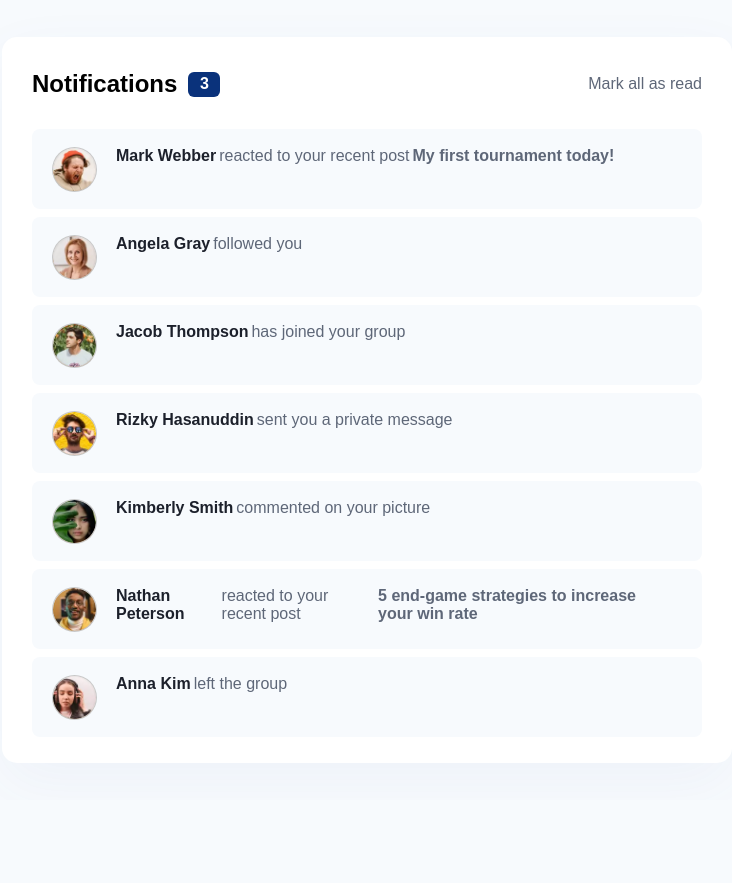
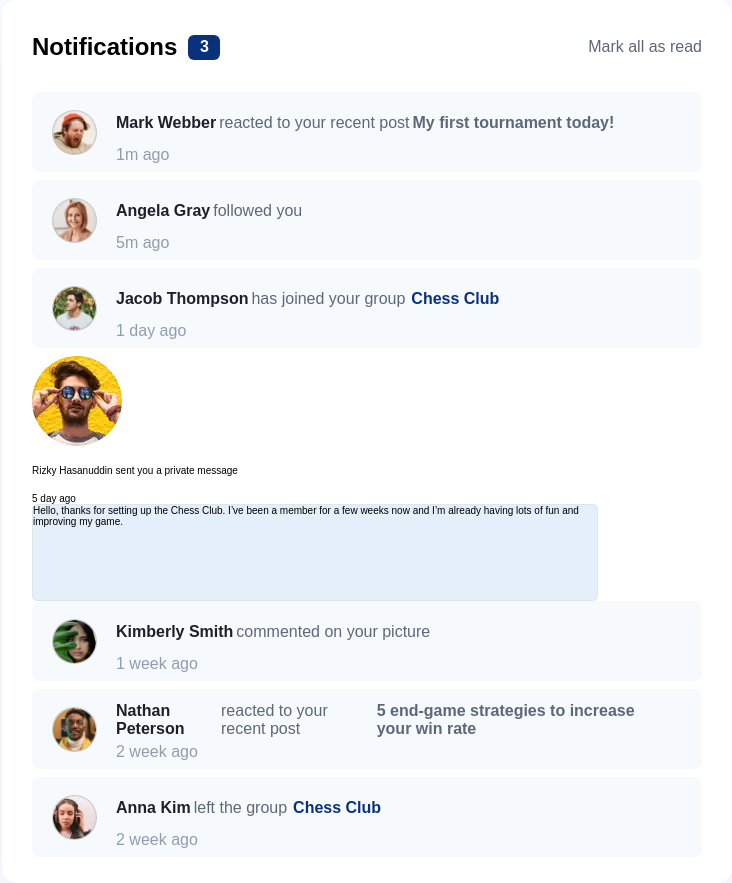
Before and after one commit to LevaniMesxia23/notifications-page, a React (Vite) app: page / in a window 1280 px wide. Shown: the whole page, without its empty margins (273-1005 px from the left). Before the commit the page ends 800 px from the top, so only its background shows below. Built offline with nearby package versions, Linux system fonts and the light colour scheme.

Commit message:
get different element

```diff
--- a/src/App.jsx
+++ b/src/App.jsx
@@ -4,6 +4,7 @@ import { GlobalStyles } from './Globals'
 import styled from 'styled-components'
 import data from "./data.json"
 import Boxes from './components/Boxes'
+
 
 
 function App() {
@@ -19,8 +20,8 @@ console.log(data)
           </div>
           <span className='mark'>Mark all as read</span>
         </div>
-        {data.notifications.map((item) => {
-        return <Boxes key={item.id} {...item}/>
+        {data.notifications.map((item, index) => {
+        return <Boxes key={item.id} {...item} isDifferent={item.action.includes("private")}/>
       })}
       </Main>
 
--- a/src/components/Boxes.jsx
+++ b/src/components/Boxes.jsx
@@ -1,30 +1,83 @@
 import styled from 'styled-components'
-// import Mark from "/images/avatar-mark-webber.webp"
-// import Angela from "/images/angela-gray.webp"
-// import Jacob from "/images/avatar-jacob-thompson.webp"
-// import Rizky from "/images/avatar-rizky-hasanuddin.webp"
-// import Kimberly from "/images/avatar-kimberly-smith.webp"
-// import Nathan from "/images/avatar-nathan-peterson.webp"
-// import Anna from "/images/avatar-anna-kim.webp"
 
 import data from "../data.json"
 
 
-export default function Boxes({ id, name, action, content, profilePicture }){
-  console.log(id)
+export default function Boxes({ id, name, action, time, content, profilePicture, group, isDifferent }){
+  console.log(isDifferent)
+
+  if(isDifferent) return (
+    <div>
+    <FirstBox>
+    <img src={profilePicture} alt="" />
+    <div className='container-different'>
+    <div className='top-div-different'>
+      <span className='name'>{name}</span>
+      <span className='action'>{action}</span>
+      </div>
+    <div className='bottom-div'>
+        <span className='time'>{time}</span>
+    </div>
+    <div className='privateText'>
+      <span>Hello, thanks for setting up the Chess Club. I’ve been a member for a few weeks now and I’m already having lots of fun and improving my game.</span>
+    </div>
+    </div>
+    </FirstBox>
+</div>
+
+  )
   return (
       <div>
         <Box>
         <img src={profilePicture} alt="" />
-        <div>
+        <div className='container'>
+        <div className='top-div'>
           <span className='name'>{name}</span>
           <span className='action'>{action}</span>
           <span className='content'>{content}</span>
+          <span className='group'>{group}</span>
+          </div>
+        <div className='bottom-div'>
+            <span className='time'>{time}</span>
         </div>
+
+        </div>
+
         </Box>
     </div>
   )
 }
+const FirstBox = styled.div`
+  .container-different{
+    display: flex;
+    flex-direction: column;
+
+    .top-div-different{
+    width: 554px;
+    height: 45px;
+    padding-bottom: 1px;
+    display: flex;
+    justify-content: start;
+    align-items: center;
+    gap: 3px;
+    flex-shrink: 0;
+    }
+
+  .privateText{
+    width: 566px;
+    height: 97px;
+    flex-shrink: 0;
+    border-radius: 5px;
+    border: 1px solid var(--7---Very-Light-Grey-Blue, #DDE7EE);
+    background: var(--6---Light-Grey-Blue, #E5EFFA);
+  }
+
+  .img.private-img{
+    width: 20px; /* Example width */
+      height: 20px;
+  }
+  }
+`
 
 const Box = styled.div`
   width: 670px;
@@ -37,6 +90,7 @@ const Box = styled.div`
   align-items: center;
   padding-left: 20px;
 
+
   img{
     width: 45px;
     height: 45px;
@@ -46,14 +100,18 @@ const Box = styled.div`
     background: url(/images/avatar-mark-webber.webp) lightgray 50% / cover no-repeat;
     margin-right: 19px;
   }
+  .container{
+    display: flex;
+    flex-direction: column;
 
-  div{
+
+    .top-div{
     width: 554px;
     height: 45px;
     padding-bottom: 1px;
     display: flex;
     justify-content: start;
-    align-items: flex-start;
+    align-items: center;
     gap: 3px;
     flex-shrink: 0;
 
@@ -78,5 +136,31 @@ const Box = styled.div`
       font-weight: 800;
       line-height: normal;
     }
+
+    .group{
+      color: var(--1---Blue, #0A327B);
+      font-size: 16px;
+      font-style: normal;
+      font-weight: 800;
+      line-height: normal;
+    }
+
   }
+
+  .bottom-div{
+      display: flex;
+      align-items: center;
+      justify-content: space-between;
+
+      .time{
+      color: var(--5---Grey-Blue, #939CAD);
+      font-size: 16px;
+      font-style: normal;
+      font-weight: 500;
+      line-height: normal;
+    }
+  }
+  }
+
+
 `
```
